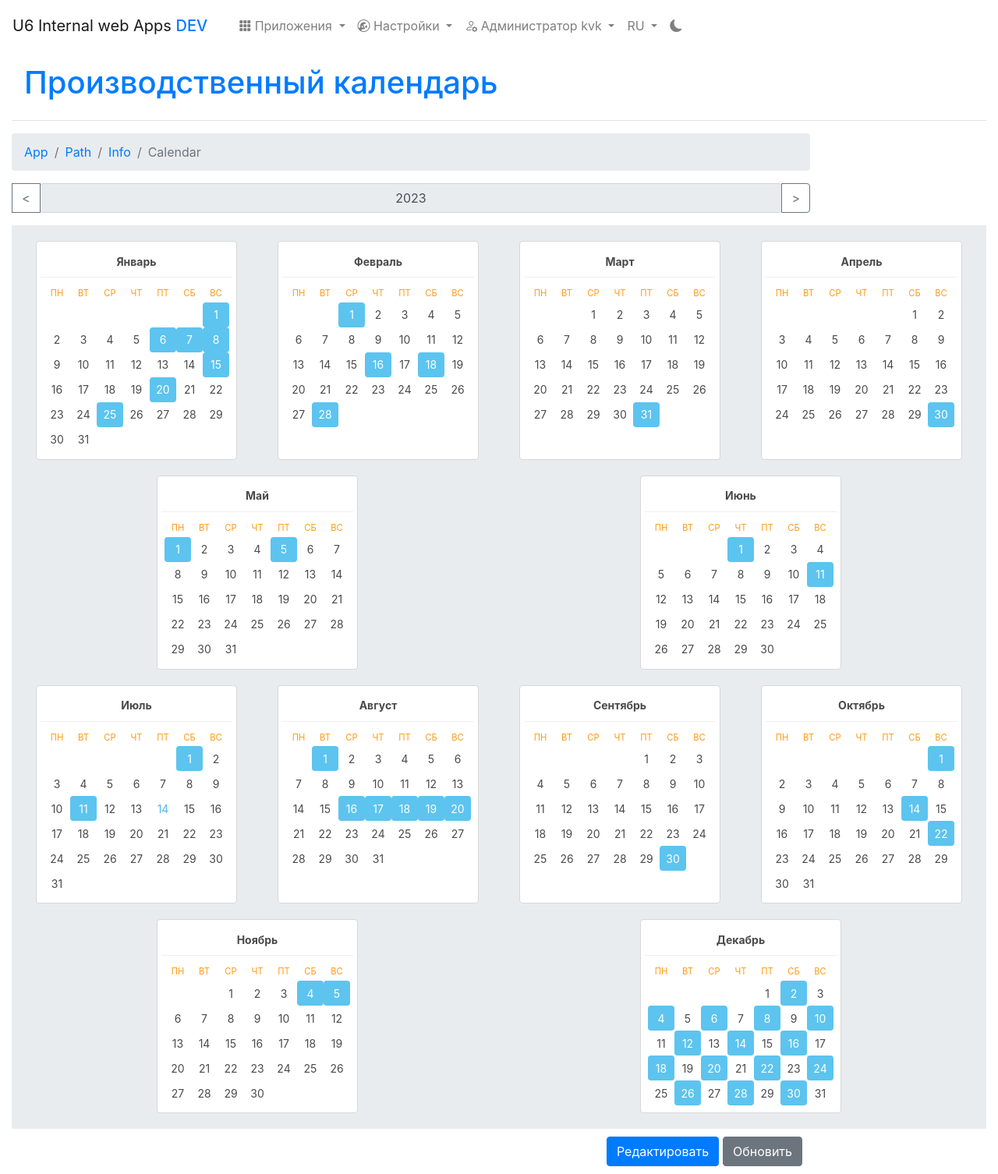
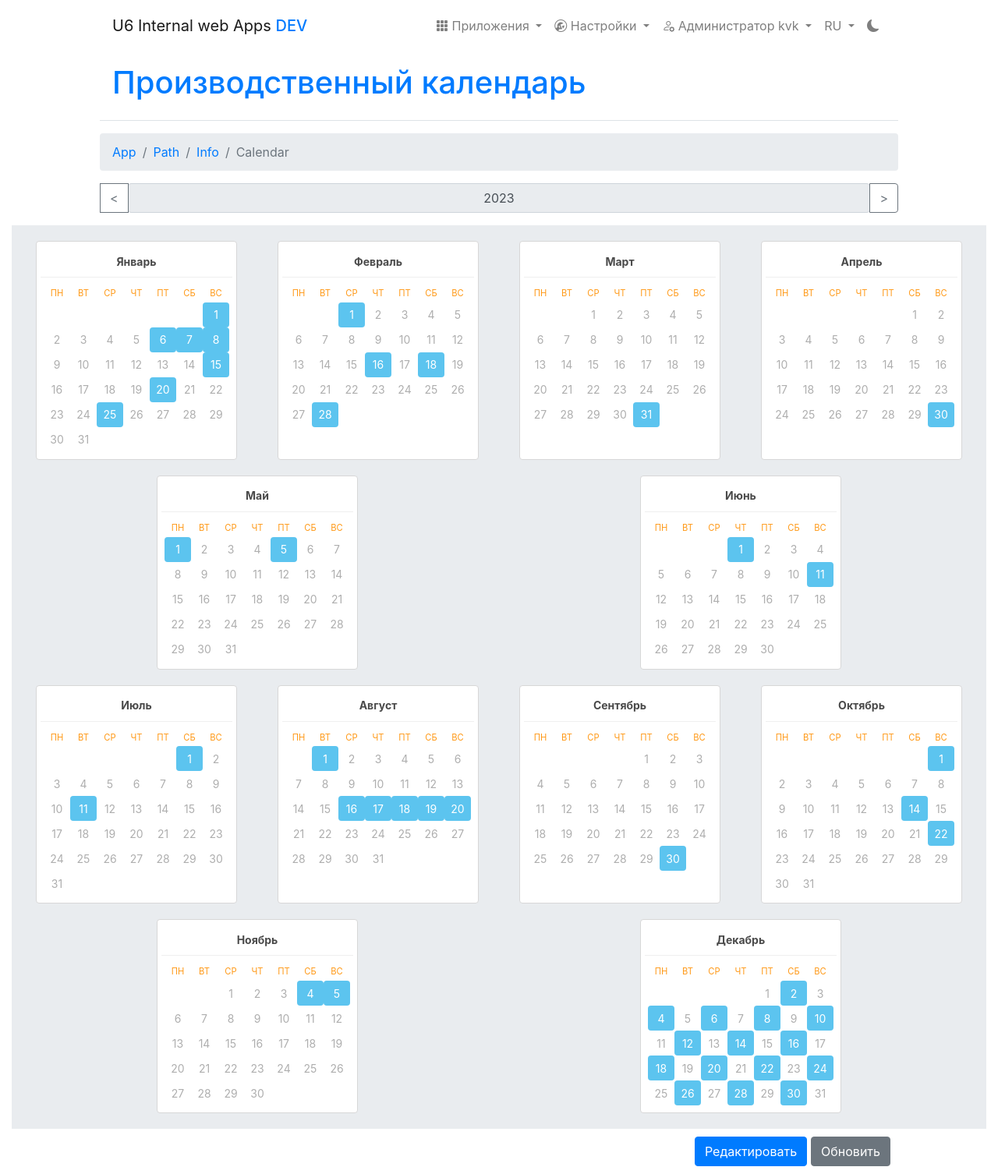
Before and after one commit to Jark6/Django_calendar, a Django app: page / in a window 1280 px wide. Shown: the whole page at 78% size. Run offline with Django 3.2, Linux system fonts and the light colour scheme; data comes from the database, SQL or seed files in the repository; both versions use the stored data as it was after the commit.

Commit message:
8. model

```diff
--- a/static/css/styles.css
+++ b/static/css/styles.css
@@ -23,7 +23,8 @@
 
 #container{
     background-color: #E9ECEF;
-    padding: 10px 20px
+    padding: 10px 20px;
+    width: fit-content;
 }
 #current-year{
     border-radius: .25rem;
@@ -39,6 +40,7 @@
 
 #container:not(.-view-) > div .air-datepicker-cell.-day-.-selected- {
     background: #CC3333;
+    border-radius: 0.25rem;
 }
 
 .button-hidden {
@@ -59,9 +61,15 @@
 
 }
 
+#navbarSupportedContent{
+justify-content: end;
+}
+
 @media (min-width: 1124px) {
-.navbar.navbar-expand-lg.navbar-light, h1, #breadcrumb-list, .input-group.mb-3, .footer-btn{
+.container-box{
     width:1024px;
     align-items: center;
+    margin-right: auto;
+    margin-left: auto;
     }
 }
--- a/templates/Calendar/base.html
+++ b/templates/Calendar/base.html
@@ -22,6 +22,7 @@
 <link rel="stylesheet" href="{% static 'css/styles.css' %}">
 
 <body>
+<div class="container-box">
   <nav class="navbar navbar-expand-lg navbar-light">
     <a class="navbar-brand">U6 Internal web Apps <span class="navbar-brand mb-0 h1">DEV</span></a>
     <button class="navbar-toggler" type="button" data-toggle="collapse" data-target="#navbarSupportedContent" aria-controls="navbarSupportedContent" aria-expanded="false" aria-label="Toggle navigation">
@@ -38,6 +39,8 @@
             <a class="dropdown-item" href="#">Первое приложение</a>
             <a class="dropdown-item" href="#">Второе приложение</a>
             <a class="dropdown-item" href="#">Третье приложение</a>
+          </div>
+        </li>
         <li class="nav-item dropdown">
           <a class="nav-link dropdown-toggle" href="#" id="navbarDropdownSettings" role="button" data-toggle="dropdown" aria-haspopup="true" aria-expanded="false">
             <i class="bi-wrench-adjustable-circle" color="#7f7f7f"></i> Настройки
@@ -66,6 +69,7 @@
           <div class="dropdown-menu" aria-labelledby="navbarDropdown">
             <a class="dropdown-item" href="#">RU</a>
             <a class="dropdown-item" href="#">EN</a>
+          </div>
         </li>
         <li class="nav-item">
           <a class="nav-link" href="#"><i class="bi bi-moon-fill"></i></a>
@@ -73,6 +77,7 @@
       </ul>
     </div>
   </nav>
+</div>
 {% block content %}
 {% endblock content %}
   <script src="{% static 'js/air-datepicker.js' %}"></script>
--- a/templates/Calendar/calendar_view.html
+++ b/templates/Calendar/calendar_view.html
@@ -3,9 +3,12 @@
 {% block title %}Calendar View{% endblock title %}
 {% block content %}
 <div class="container-fluid" xmlns="http://www.w3.org/1999/html">
+    <div class="container-box">
         <header class="p-3 mb-3 border-bottom">
             <h1><a href="{% url 'home'%}">Производственный календарь</a></h1>
         </header>
+    </div>
+    <div class="container-box">
       <nav aria-label="breadcrumb">
         <ol class="breadcrumb" id="breadcrumb-list">
             <li class="breadcrumb-item"><a href="#">App</a></li>
@@ -14,7 +17,9 @@
             <li class="breadcrumb-item active" aria-current="page">Calendar</li>
         </ol>
       </nav>
+    </div>
     <main>
+        <div class="container-box">
             <div class="input-group mb-3">
             {% csrf_token %}
                 <div class="input-group-prepend">
@@ -23,6 +28,7 @@
                 <input type="text" readonly class="form-control text-center" id="current-year" value="0" placeholder="" aria-label="" aria-describedby="basic-addon1" method="post">
                 <div class="input-group-append">
                     <button class="btn btn-outline-secondary button-active" id="incrementYear-btn" type="button">></button>
+                </div>
             </div>
         </div>
         <div style="display:none" id='off_dates_container' class="invisible date_feed2">
@@ -37,12 +43,14 @@
         </div>
 
         {% block main_buttons %}
+        <div class="container-box">
             <div class="footer-btn">
                 <div class="input-group-append d-flex justify-content-end">
                     <button type="button" id="edit-btn" class="btn btn-primary button-active">Редактировать</button>
                     <button type="button" id="save-btn" class="btn btn-danger button-hidden">Сохранить</button>
                     <button type="button" id="cancel-btn" class="btn btn-warning button-hidden">Отмена</button>
                     <button type="button" id="reboot-btn"  class="btn btn-secondary button-active">Обновить</button>
+                </div>
             </div>
         </div>
         <div class="modal fade" id="saveModalCenter" tabindex="-1" role="dialog" aria-labelledby="ModalCenterTitle" aria-hidden="true">
```
Also changed, not shown: static/js/index.js (+16 -7 lines), db.sqlite3. Lines whose indentation alone changed are shown as unchanged.
